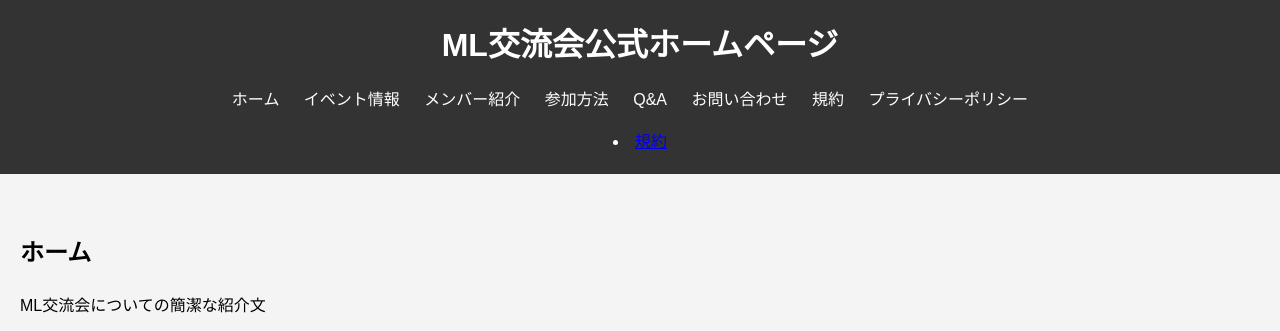
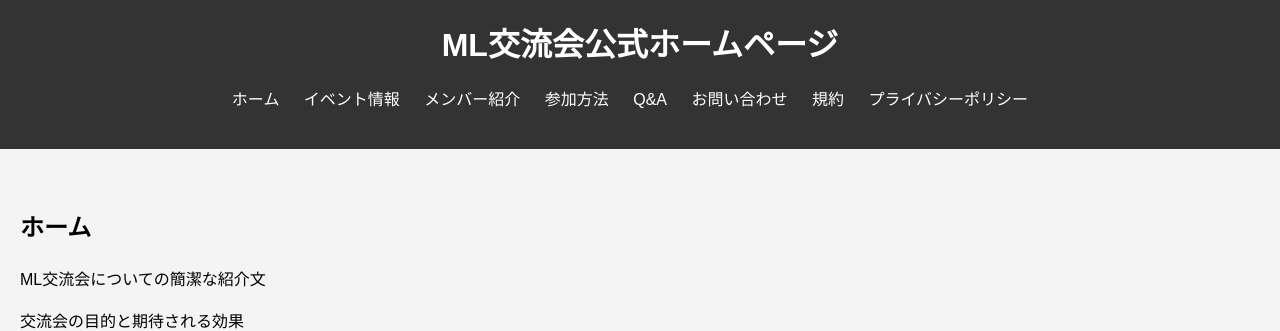
Before and after one commit to OfficePlata/ML, a plain HTML site: page index.html in a window 1280 px wide. Shown: the top 331 px of the page. Drawn offline with Linux system fonts and the light colour scheme.

Commit message:
Update index.html

```diff
--- a/index.html
+++ b/index.html
@@ -19,7 +19,7 @@
                 <li><a href="#privacy">プライバシーポリシー</a></li>
             </ul>
         </nav>
-<li><a href="#terms">規約</a></li>
+
 
     </header>
 
@@ -31,9 +31,7 @@
         <!-- ハイライトの写真や動画はサンプル -->
         <img src="event-photo.jpg" alt="イベント写真">
     </section>
-
-    <!-- 他のセクションも同様に続く -->
-<section id="terms">
+    <section id="terms">
     <h2>ML交流会 規約</h2>
     <h3>第1条（目的）</h3>
     <p>本規約は、ML交流会（以下「本交流会」という）の目的、参加条件、運営原則に関する事項を定めるものです。本交流会は、異業種間のネットワーキングを促進し、参加者間の知識共有とビジネスチャンスの創出を目的とします。</p>
@@ -61,6 +59,11 @@
 </section>
 
 
+    <!-- 他のセクションも同様に続く -->
+
+</section>
+
+
     <footer>
         <p>&copy; 2024 ML交流会. All rights reserved.</p>
     </footer>
```
